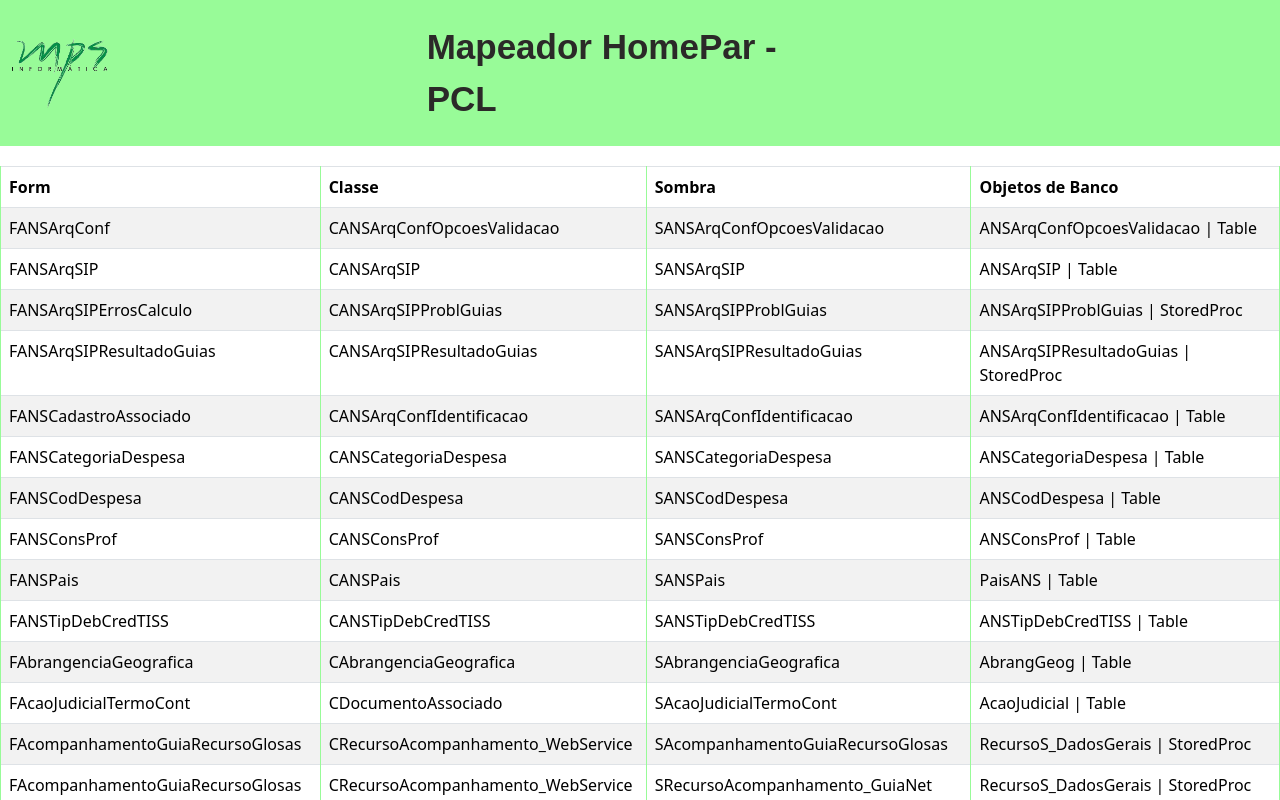
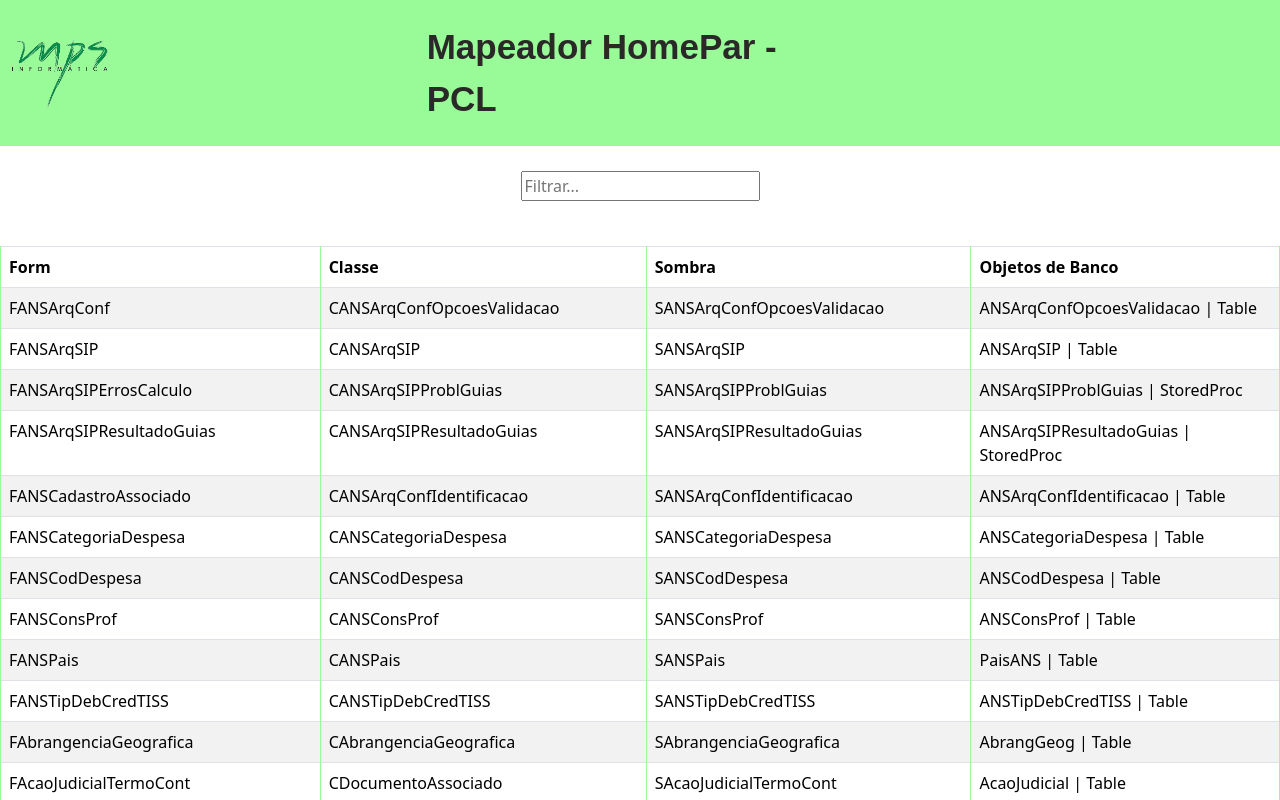
Before and after one commit to fabiogarbato/MapeadorObjetosDelphiFront, a React (Create React App) app: page / in a window 1280 px wide. Shown: the top 800 px of the page. Built offline with nearby package versions, Linux system fonts and the light colour scheme; a web font is replaced by a local one.

Commit message:
Adição de botão de filtro

```diff
--- a/src/Home.js
+++ b/src/Home.js
@@ -27,6 +27,8 @@ const App = () => {
         });
       }, []);
 
+      const [filtro, setFiltro] = useState('');
+
   return (
     <Container fluid style={{ backgroundColor: 'white', minHeight: '100vh' }}>
         <Navbar id='inicio' expand="lg" style={{ backgroundColor: '#98FB98', minWidth: '100vh'}}>
@@ -43,6 +45,14 @@ const App = () => {
                 </Col>
             </Row>
         </Navbar>
+        <Container className='d-flex justify-content-center align-items-center' style={{ minHeight: '10vh' }}>
+            <input
+                type="text"
+                placeholder="Filtrar..."
+                value={filtro}
+                onChange={(e) => setFiltro(e.target.value)}
+            />
+        </Container>
         <Table striped bordered hover  style={{ borderCollapse: 'collapse', width: '100%', marginTop: '20px' }}>
             <thead style={{ backgroundColor: '#98FB98', color: 'white' }}>
                 <tr>
@@ -53,7 +63,18 @@ const App = () => {
                 </tr>
             </thead>
             <tbody>
-                {dados.map((linha, indexLinha) => {
+                {dados
+                    .filter((linha) => {
+                        const [form, classe, sombra, ...objetosDeBanco] = linha;
+                        const termoFiltrado = filtro.toLowerCase();
+                        return (
+                            form.toLowerCase().includes(termoFiltrado) ||
+                            classe.toLowerCase().includes(termoFiltrado) ||
+                            sombra.toLowerCase().includes(termoFiltrado) ||
+                            objetosDeBanco.some(objeto => objeto.toLowerCase().includes(termoFiltrado))
+                        );
+                    })
+                    .map((linha, indexLinha) => {
                         const [form, classe, sombra, ...objetosDeBanco] = linha;
                         const objetosTiposConcatenados = objetosDeBanco
                             .flatMap(objetoDeBanco => typeof objetoDeBanco === 'string'
@@ -74,7 +95,13 @@ const App = () => {
                         );
                     })}
             </tbody>
+
         </Table>
+        <footer className="bg-black text-light py-3">
+            <Container fluid>
+                <p className="text-center mb-0">© Fábio Garbato - MPS Informática - {new Date().getFullYear()}</p>
+            </Container>
+        </footer>
   </Container>
   );
 }
```
Lines whose indentation alone changed are shown as unchanged.
